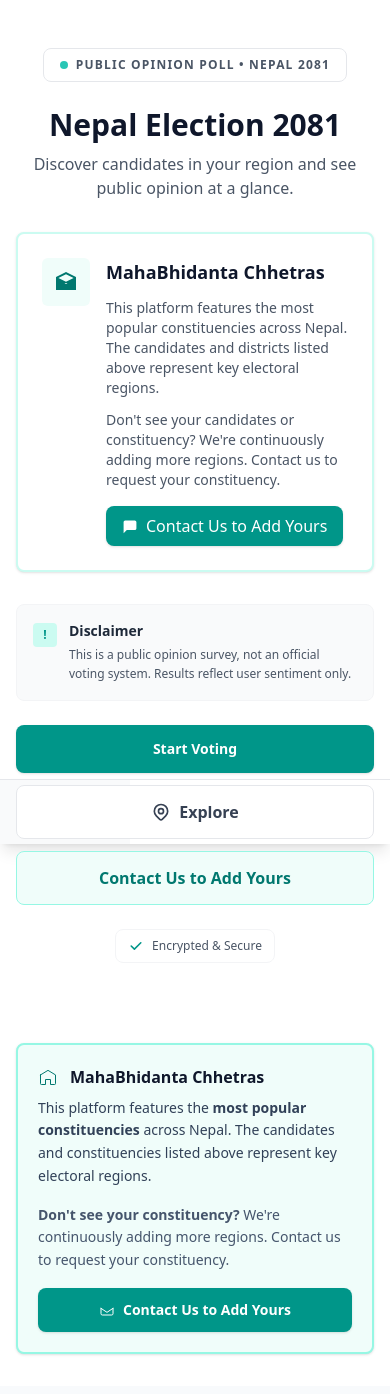
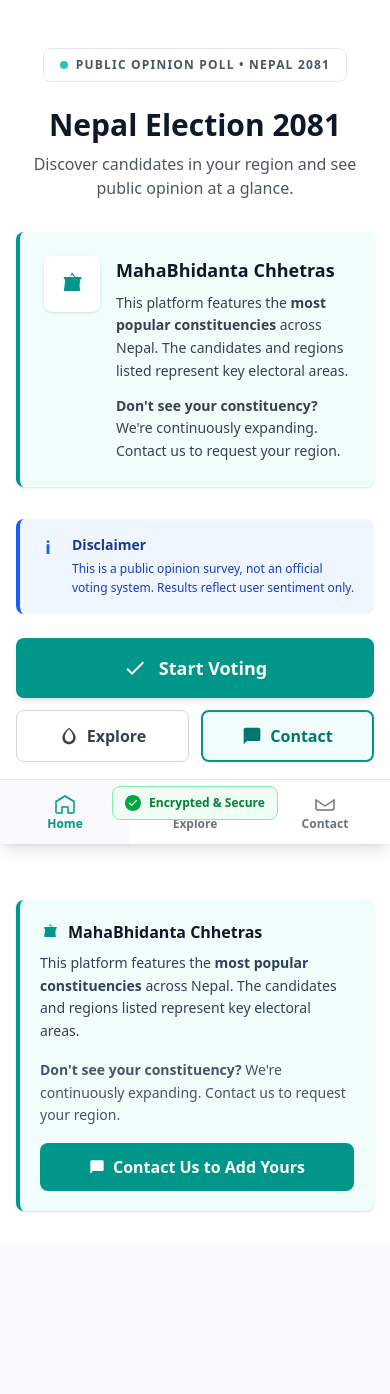
Before and after one commit to Dikshitxjs/election, a Next.js app: page / in a window 390 px wide. Shown: the top 1394 px of the page. After the commit the page ends 1307 px from the top, so only its background shows below. Built offline with nearby package versions, Linux system fonts and the light colour scheme; no server answers.

Commit message:
chore(ui) revamped hero sections with professional ui

```diff
--- a/components/candidate/VoteActions.tsx
+++ b/components/candidate/VoteActions.tsx
@@ -60,7 +60,7 @@ export default function VoteActions({ candidateId, initialSupport, initialOppose
     <div className="space-y-3">
       {/* Vote Progress Bar - two tone (support / oppose) on a light track */}
       {totalVotes > 0 && (
-        <div className="w-full h-3 bg-gray-100 rounded-full overflow-hidden border border-gray-200">
+        <div className="w-full h-2.5 bg-gray-100 rounded-full overflow-hidden border border-gray-200">
           <div className="flex w-full h-full">
             <div
               className="h-full transition-all duration-300 bg-emerald-600"
@@ -82,52 +82,48 @@ export default function VoteActions({ candidateId, initialSupport, initialOppose
           onClick={() => vote("support")}
           disabled={disabled || loading}
           aria-label="Vote for this candidate"
-          className={`flex-1 py-3 sm:py-3.5 rounded-lg font-semibold text-sm sm:text-base transition-all duration-150 flex items-center justify-center gap-2 border ${
+          className={`flex-1 py-3 sm:py-3.5 rounded-lg font-semibold text-sm sm:text-base transition-all duration-150 flex flex-col items-center justify-center gap-1.5 border ${
             disabled
               ? "bg-gray-50 text-gray-400 border-gray-100 cursor-not-allowed"
-              : "bg-white text-gray-800 border-gray-300 hover:shadow-sm"
+              : "bg-white text-gray-800 border-emerald-300 hover:bg-emerald-50 hover:border-emerald-400"
           }`}
           title={disabled ? "Vote already recorded" : "Vote for this candidate"}
         >
-          {/* Nepali swastik SVG icon (religious symbol) - styled as icon */}
-          <svg aria-hidden width="22" height="22" viewBox="0 0 24 24" fill="none" xmlns="http://www.w3.org/2000/svg" className="text-emerald-700">
+          {/* Swastik Icon */}
+          <svg aria-hidden width="24" height="24" viewBox="0 0 24 24" fill="none" xmlns="http://www.w3.org/2000/svg" className="text-emerald-700">
             <g stroke="currentColor" strokeWidth="1.6" strokeLinecap="round" strokeLinejoin="round">
               <path d="M3 9h4v2H6v4H3V9z" />
               <path d="M9 3h2v4h4v2h-4v4H9V3z" />
               <path d="M21 15h-4v-2h1v-3h-3v5h-2v4h8v-4z" />
             </g>
           </svg>
-          <span className="flex-1 text-left">
-            <span className="block text-sm font-bold">Vote</span>
-            <span className="block text-xs text-gray-500">{support} votes</span>
-          </span>
+          <span className="block text-xs font-bold leading-tight">Vote</span>
+          <span className="block text-[10px] text-gray-500">{support}</span>
         </button>
 
         <button
           onClick={() => vote("oppose")}
           disabled={disabled || loading}
           aria-label="Don't vote / oppose"
-          className={`flex-1 py-3 sm:py-3.5 rounded-lg font-semibold text-sm sm:text-base transition-all duration-150 flex items-center justify-center gap-2 ${
+          className={`flex-1 py-3 sm:py-3.5 rounded-lg font-semibold text-sm sm:text-base transition-all duration-150 flex flex-col items-center justify-center gap-1.5 ${
             disabled
-              ? "bg-gray-50 text-gray-400 border-gray-100 cursor-not-allowed"
-              : "bg-white text-gray-800 border border-red-100 hover:bg-red-50"
+              ? "bg-gray-50 text-gray-400 border border-gray-100 cursor-not-allowed"
+              : "bg-white text-gray-800 border border-red-300 hover:bg-red-50 hover:border-red-400"
           }`}
           title={disabled ? "Vote already recorded" : "Don't vote / Oppose"}
         >
-          <svg aria-hidden width="18" height="18" viewBox="0 0 24 24" fill="none" xmlns="http://www.w3.org/2000/svg" className="text-red-600">
-            <path d="M6 6l12 12M18 6L6 18" stroke="currentColor" strokeWidth="1.8" strokeLinecap="round" strokeLinejoin="round" />
+          <svg aria-hidden width="24" height="24" viewBox="0 0 24 24" fill="none" xmlns="http://www.w3.org/2000/svg" className="text-red-600">
+            <path d="M19 6.41L17.59 5 12 10.59 6.41 5 5 6.41 10.59 12 5 17.59 6.41 19 12 13.41 17.59 19 19 17.59 13.41 12 19 6.41z" fill="currentColor" />
           </svg>
-          <span className="flex-1 text-left">
-            <span className="block text-sm font-bold">Don't Vote</span>
-            <span className="block text-xs text-gray-500">{oppose} votes</span>
-          </span>
+          <span className="block text-xs font-bold leading-tight">Skip</span>
+          <span className="block text-[10px] text-gray-500">{oppose}</span>
         </button>
       </div>
 
       {/* Voted Badge */}
       {disabled && (
-        <div className="text-center py-2 px-3 bg-emerald-50 rounded-lg border border-emerald-100">
-          <p className="text-xs sm:text-sm font-bold text-emerald-700">Your vote has been recorded</p>
+        <div className="text-center py-2.5 px-3 bg-emerald-50 rounded-lg border border-emerald-200">
+          <p className="text-xs sm:text-sm font-bold text-emerald-700">✓ Your vote recorded</p>
         </div>
       )}
     </div>
--- a/components/landing/CTA.tsx
+++ b/components/landing/CTA.tsx
@@ -5,26 +5,25 @@ export default function CTA() {
     <section className="px-4 py-8 sm:py-10 bg-white">
       <div className="max-w-2xl mx-auto">
         {/* Main Disclaimer */}
-        <div className="bg-teal-50 border-2 border-teal-200 rounded-lg p-5 sm:p-6 shadow-sm">
-          <h3 className="text-base sm:text-lg font-bold text-slate-900 mb-2 flex items-center gap-3">
-            <svg className="w-5 h-5 text-teal-700" viewBox="0 0 24 24" fill="none" stroke="currentColor">
-              <path d="M3 9.5L12 4l9 5.5V20a1 1 0 01-1 1h-5v-6H9v6H4a1 1 0 01-1-1V9.5z" strokeWidth="1.2" strokeLinecap="round" strokeLinejoin="round" />
+        <div className="bg-teal-50 border-l-4 border-teal-600 rounded-lg p-5 sm:p-6 shadow-sm">
+          <h3 className="text-base sm:text-lg font-bold text-slate-900 mb-2 flex items-center gap-2">
+            <svg className="w-5 h-5 text-teal-600" fill="currentColor" viewBox="0 0 24 24">
+              <path d="M12 2l3 4h5v2h-1l-1 10H7L6 8H5V6h5L12 2m0 2l-2 2h4l-2-2m0 6h6l1 8H5l1-8h6z" />
             </svg>
             MahaBhidanta Chhetras
           </h3>
           <p className="text-sm text-slate-700 mb-4 leading-relaxed">
-            This platform features the <strong>most popular constituencies</strong> across Nepal. The candidates and constituencies listed above represent key electoral regions.
+            This platform features the <strong>most popular constituencies</strong> across Nepal. The candidates and regions listed represent key electoral areas.
           </p>
           <p className="text-sm text-slate-600 mb-4 leading-relaxed">
-            <strong>Don't see your constituency?</strong> We're continuously adding more regions. Contact us to request your constituency.
+            <strong>Don't see your constituency?</strong> We're continuously expanding. Contact us to request your region.
           </p>
-          <Button className="w-full bg-teal-600 hover:bg-teal-700 text-white font-semibold py-3 rounded-lg transition">
-            <svg className="w-4 h-4 inline-block mr-2" viewBox="0 0 24 24" fill="none" stroke="currentColor">
-              <path d="M21 8v8a2 2 0 01-2 2H5a2 2 0 01-2-2V8" strokeWidth="1.5" strokeLinecap="round" strokeLinejoin="round" />
-              <path d="M3 8l9 6 9-6" strokeWidth="1.5" strokeLinecap="round" strokeLinejoin="round" />
+          <button className="w-full bg-teal-600 hover:bg-teal-700 text-white font-semibold py-3 rounded-lg transition flex items-center justify-center gap-2">
+            <svg className="w-4 h-4" fill="currentColor" viewBox="0 0 24 24">
+              <path d="M20 2H4c-1.1 0-2 .9-2 2v18l4-4h14c1.1 0 2-.9 2-2V4c0-1.1-.9-2-2-2z" />
             </svg>
             Contact Us to Add Yours
-          </Button>
+          </button>
         </div>
       </div>
     </section>
--- a/components/landing/hero.tsx
+++ b/components/landing/hero.tsx
@@ -29,49 +29,35 @@ export default function Hero() {
 
         {/* Mahabhidanta Chhetras card (replaces feature cards) */}
         <div className="mb-8">
-          <div className="border-2 border-teal-100 bg-white rounded-lg p-6 shadow-sm">
+          <div className="border-l-4 border-teal-600 bg-teal-50 rounded-lg p-6 shadow-sm">
             <div className="flex gap-4 items-start">
-              <div className="shrink-0 w-12 h-12 rounded-md bg-teal-50 flex items-center justify-center text-teal-700">
-                <svg className="w-6 h-6" fill="currentColor" viewBox="0 0 24 24">
-                  <path d="M12 2L2 7v13h20V7L12 2zm0 2.18L19.6 8 12 11.82 4.4 8 12 4.18zM6 10v9h4v-6h4v6h4v-9L12 14 6 10z" />
+              <div className="shrink-0 w-14 h-14 rounded-lg bg-white flex items-center justify-center text-teal-600 shadow-sm">
+                <svg className="w-7 h-7" fill="currentColor" viewBox="0 0 24 24">
+                  <path d="M12 2l3 4h5v2h-1l-1 10H7L6 8H5V6h5L12 2m0 2l-2 2h4l-2-2m0 6h6l1 8H5l1-8h6z" />
                 </svg>
               </div>
 
-              <div>
-                <h3 className="text-lg font-semibold text-slate-900">MahaBhidanta Chhetras</h3>
-                <p className="text-sm text-gray-600 mt-3 max-w-2xl">
-                  This platform features the most popular constituencies across Nepal. The candidates and districts listed above represent key electoral regions.
+              <div className="flex-1">
+                <h3 className="text-lg font-bold text-slate-900">MahaBhidanta Chhetras</h3>
+                <p className="text-sm text-gray-700 mt-2 leading-relaxed">
+                  This platform features the <strong>most popular constituencies</strong> across Nepal. The candidates and regions listed represent key electoral areas.
                 </p>
 
-                <p className="text-sm text-gray-600 mt-3">
-                  Don't see your candidates or constituency? We're continuously adding more regions. Contact us to request your constituency.
+                <p className="text-sm text-gray-700 mt-3 leading-relaxed">
+                  <strong>Don't see your constituency?</strong> We're continuously expanding. Contact us to request your region.
                 </p>
-
-                <div className="mt-4">
-                  <button
-                    onClick={() => router.push("/contact")}
-                    className="inline-flex items-center gap-2 px-4 py-2 bg-teal-600 hover:bg-teal-700 text-white rounded-lg shadow-sm"
-                  >
-                    <svg className="w-4 h-4" fill="currentColor" viewBox="0 0 20 20">
-                      <path d="M2 5a2 2 0 012-2h12a2 2 0 012 2v8a2 2 0 01-2 2H6l-4 4V5z" />
-                    </svg>
-                    Contact Us to Add Yours
-                  </button>
-                </div>
               </div>
             </div>
           </div>
         </div>
 
         {/* Disclaimer */}
-        <div className="bg-gray-50 border border-gray-100 rounded-lg p-4 mb-6">
+        <div className="bg-blue-50 border-l-4 border-blue-600 rounded-lg p-4 mb-6">
           <div className="flex gap-3">
-            <div className="w-6 h-6 bg-teal-100 rounded flex items-center justify-center shrink-0 mt-0.5">
-              <span className="text-teal-600 text-xs font-bold">!</span>
-            </div>
+            <div className="w-6 h-6 flex items-center justify-center shrink-0 text-blue-600 font-bold text-lg">ℹ</div>
             <div>
-              <p className="font-semibold text-gray-800 text-sm mb-1">Disclaimer</p>
-              <p className="text-gray-600 text-xs leading-relaxed">
+              <p className="font-semibold text-blue-900 text-sm mb-1">Disclaimer</p>
+              <p className="text-blue-800 text-xs leading-relaxed">
                 This is a public opinion survey, not an official voting system. Results reflect user sentiment only.
               </p>
             </div>
@@ -79,40 +65,47 @@ export default function Hero() {
         </div>
 
         {/* CTA Buttons - three actions */}
-        <div className="space-y-3 sm:flex sm:gap-3 sm:space-y-0">
-          <Button
-            onClick={() => router.push("/explore")}
-            className="w-full sm:flex-1 py-3.5 text-base font-semibold bg-teal-600 hover:bg-teal-700 text-white rounded-lg"
-          >
-            Start Voting
-          </Button>
-
+        <div className="space-y-3">
           <button
             onClick={() => router.push("/explore")}
-            className="w-full sm:flex-1 py-3.5 text-base font-semibold rounded-lg border border-gray-200 text-gray-700 bg-white hover:bg-gray-50 transition flex items-center justify-center gap-2"
+            className="w-full py-4 text-lg font-bold rounded-lg bg-teal-600 hover:bg-teal-700 text-white shadow-md hover:shadow-lg transition flex items-center justify-center gap-3"
           >
-            <svg className="w-5 h-5" fill="none" stroke="currentColor" viewBox="0 0 24 24">
-              <path strokeLinecap="round" strokeLinejoin="round" strokeWidth={2} d="M17.657 16.657L13.414 20.9a1.998 1.998 0 01-2.827 0l-4.244-4.243a8 8 0 1111.314 0z" />
-              <path strokeLinecap="round" strokeLinejoin="round" strokeWidth={2} d="M15 11a3 3 0 11-6 0 3 3 0 016 0z" />
+            <svg className="w-6 h-6" fill="currentColor" viewBox="0 0 24 24">
+              <path d="M9 16.17L4.83 12l-1.42 1.41L9 19 21 7l-1.41-1.41L9 16.17z" />
             </svg>
-            Explore
+            Start Voting
           </button>
 
-          <button
-            onClick={() => router.push("/contact")}
-            className="w-full sm:flex-1 py-3.5 text-base font-semibold rounded-lg bg-teal-50 border border-teal-200 text-teal-700 hover:bg-teal-100 transition"
-          >
-            Contact Us to Add Yours
-          </button>
+          <div className="grid grid-cols-2 gap-3 sm:flex sm:gap-3">
+            <button
+              onClick={() => router.push("/explore")}
+              className="py-3 text-base font-semibold rounded-lg border border-gray-300 text-gray-700 bg-white hover:bg-gray-50 transition flex items-center justify-center gap-2"
+            >
+              <svg className="w-5 h-5" fill="currentColor" viewBox="0 0 24 24">
+                <path d="M12 2c5.33 4.55 8 8.48 8 11.8 0 4.98-3.8 8.2-8 8.2s-8-3.22-8-8.2c0-3.32 2.67-7.25 8-11.8m0 2c-3.35 3-5 6.2-5 9.8 0 3.35 2.57 5.2 5 5.2s5-1.85 5-5.2c0-3.6-1.65-6.8-5-9.8z" />
+              </svg>
+              Explore
+            </button>
+
+            <button
+              onClick={() => router.push("/contact")}
+              className="py-3 text-base font-semibold rounded-lg border-2 border-teal-600 text-teal-700 bg-teal-50 hover:bg-teal-100 transition flex items-center justify-center gap-2"
+            >
+              <svg className="w-5 h-5" fill="currentColor" viewBox="0 0 24 24">
+                <path d="M20 2H4c-1.1 0-2 .9-2 2v18l4-4h14c1.1 0 2-.9 2-2V4c0-1.1-.9-2-2-2z" />
+              </svg>
+              Contact
+            </button>
+          </div>
         </div>
 
         {/* Security Note */}
         <div className="mt-6 text-center">
-          <div className="inline-flex items-center gap-2 px-3 py-2 bg-white rounded-lg border border-gray-100">
-            <svg className="w-4 h-4 text-teal-600" fill="currentColor" viewBox="0 0 20 20">
-              <path fillRule="evenodd" d="M16.707 5.293a1 1 0 010 1.414l-8 8a1 1 0 01-1.414 0l-4-4a1 1 0 011.414-1.414L8 12.586l7.293-7.293a1 1 0 011.414 0z" clipRule="evenodd" />
+          <div className="inline-flex items-center gap-2 px-3 py-2 bg-green-50 rounded-lg border border-green-300">
+            <svg className="w-4 h-4 text-green-600" fill="currentColor" viewBox="0 0 24 24">
+              <path d="M12 0c-6.627 0-12 5.373-12 12s5.373 12 12 12 12-5.373 12-12-5.373-12-12-12zm-1.959 17l-4.5-4.319 1.395-1.435 3.08 2.937 7.021-7.183 1.422 1.409-8.418 8.591z" />
             </svg>
-            <p className="text-xs text-gray-600 font-medium">Encrypted & Secure</p>
+            <p className="text-xs text-green-700 font-semibold">Encrypted & Secure</p>
           </div>
         </div>
       </div>
```
